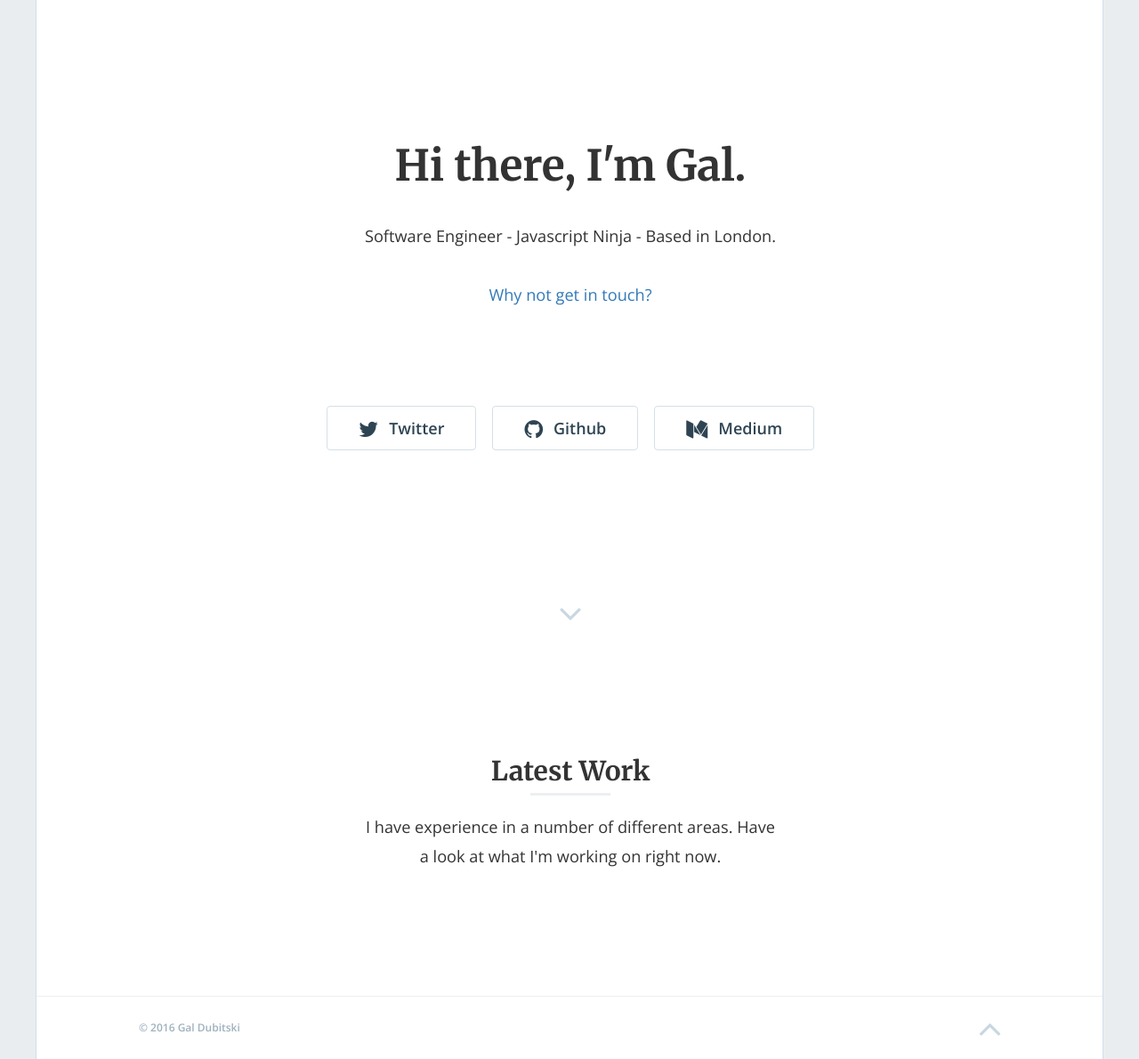
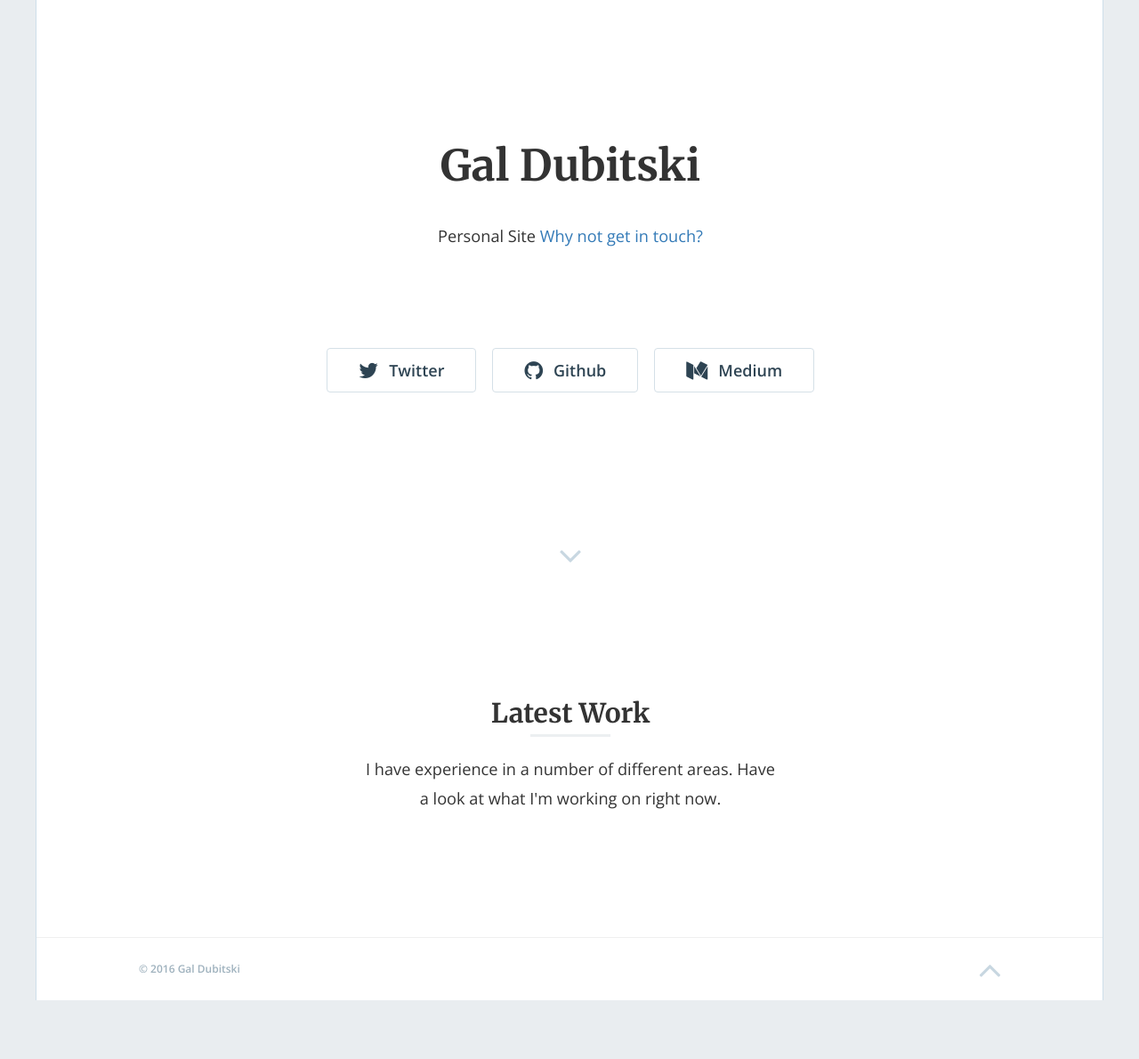
Before and after one commit to galmail/galmail.github.io, a Jekyll site: the page built from index.html, in a window 1280 px wide. Shown: the whole page at 89% size. Built offline with Jekyll 4.4.1, drawn with Linux system fonts in a browser that asks for light colours; nearby versions of some CDN libraries; a script that is not in the unit is left out; after the commit the page ends 1124 px from its top, so only the background shows below that.

```diff
--- a/_data/global.yml
+++ b/_data/global.yml
@@ -1,7 +1,7 @@
 # Site Settings
-title: "Hi there, I'm Gal."
-description: "Software Engineer - Javascript Ninja - Based in London.</br></br>"
-url: 'http://127.0.0.1:4000' # the base hostname & protocol for your site
+title: "Gal Dubitski"
+description: "Personal Site"
+url: 'http://gal.js.org' # the base hostname & protocol for your site
 nav: "false"
 footer_text: '© 2016 Gal Dubitski'
 twitter: 'gal_dubitski'
--- a/_includes/header.html
+++ b/_includes/header.html
@@ -10,12 +10,14 @@
   <meta content="yes" name="apple-mobile-web-app-capable">
   <meta name="apple-mobile-web-app-status-bar-style" content="black-translucent">
 
+  <meta property="og:image" content="{{ site.data.global.url }}/img/gal.png">
+
   <!-- RSS -->
   <link rel="alternate" type="application/rss+xml" title="{{ site.data.global.title }} - {{ site.data.global.description }}" href="{{ site.data.global.url }}/feed.xml">
   <link rel="alternate" type="application/atom+xml" title="{{ site.data.global.title }} - {{ site.data.global.description }}" href="{{ site.data.global.url }}/atom.xml">
 
   <!-- Favicons -->
-  <link rel="icon" href="{{ site.data.global.url }}/img/favicon.png">
+  <link rel="icon" href="{{ site.data.global.url }}/img/favicon.ico">
 
   <!-- Fonts -->
   <link href='https://fonts.googleapis.com/css?family=Open+Sans:400,300,600,400italic,700|Merriweather:400,300,300italic,400italic,700' rel='stylesheet' type='text/css'>
--- a/index.html
+++ b/index.html
@@ -1,5 +1,6 @@
 ---
 layout: home
+title:
 ---
 
 <!-- BLANK -->
```
Also changed, not shown: img/favicon.ico (added), 13 other files.
